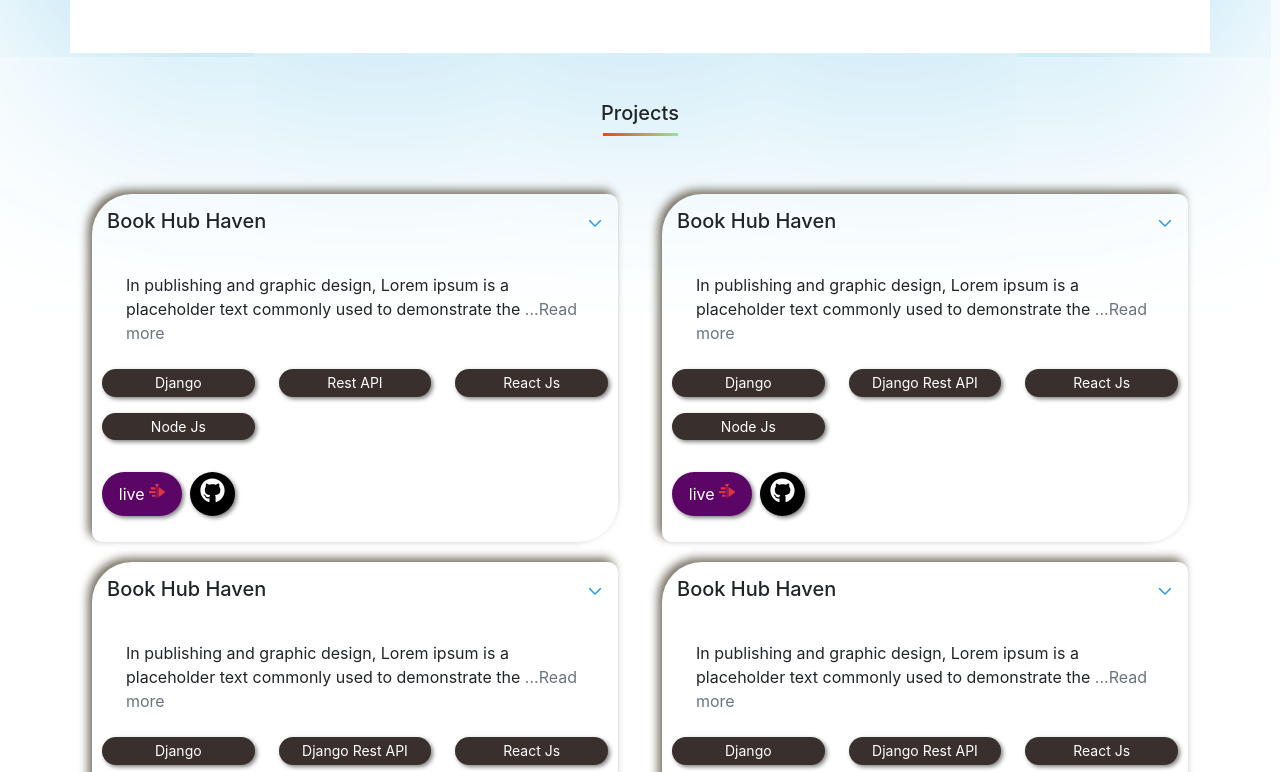
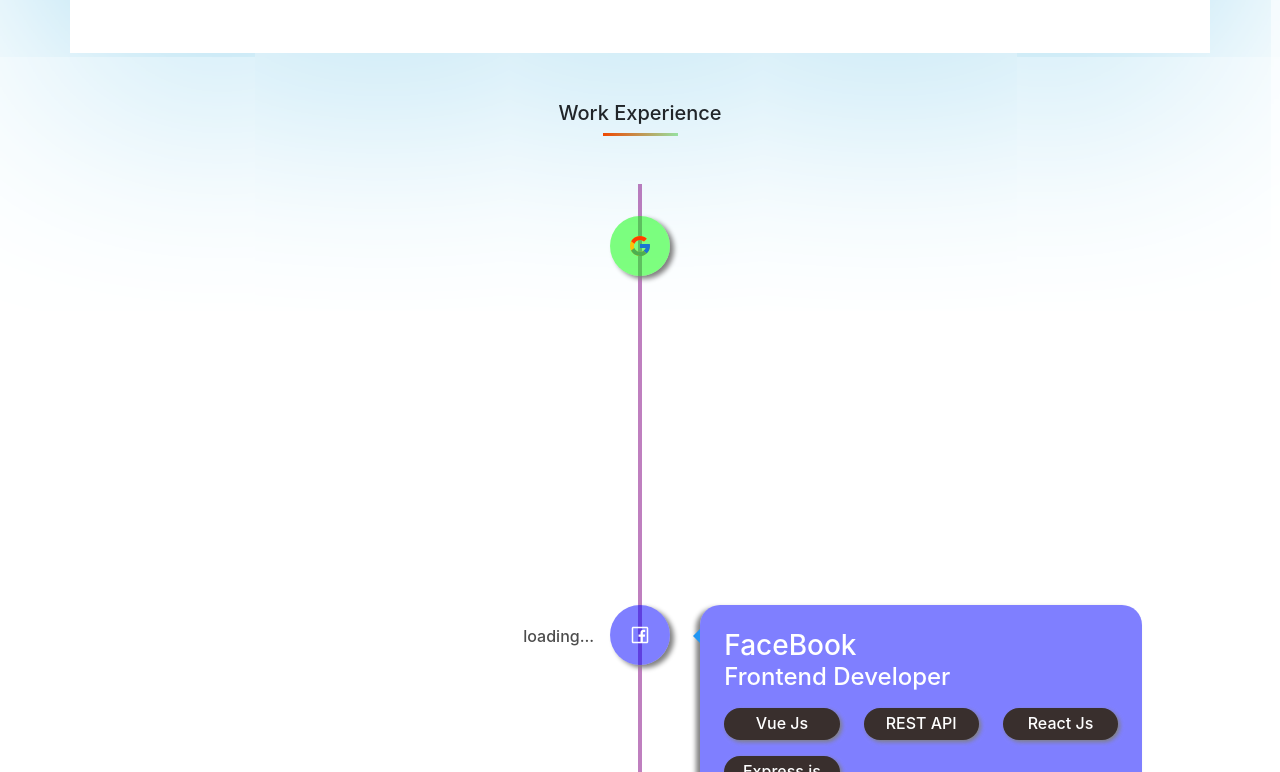
Before and after one commit to SoumenBaral/Portfolio.SB, a React (Create React App) app: page / in a window 1280 px wide. Shown: the part 1468-2240 px from the top of the page. Built offline with nearby package versions, Linux system fonts and the light colour scheme.

Commit message:
work experiance done

```diff
--- a/src/App.js
+++ b/src/App.js
@@ -10,8 +10,9 @@ function App() {
       <Sidebar/>
       <About/>
       <TechStack/>
+      <WorkExp/>
       <Projects/>
-      <WorkExp/>
+
     </div>
   );
 }
--- a/src/Components/WorkExp/WorkExp.css
+++ b/src/Components/WorkExp/WorkExp.css
@@ -0,0 +1,3 @@
+.date{
+    color: black;
+}
--- a/src/Components/WorkExp/WorkExp.js
+++ b/src/Components/WorkExp/WorkExp.js
@@ -2,6 +2,11 @@ import React from 'react';
 import { VerticalTimeline, VerticalTimelineElement }  from 'react-vertical-timeline-component';
 import 'react-vertical-timeline-component/style.min.css';
 import { FcGoogle } from "react-icons/fc";
+import { LiaFacebookSquare } from "react-icons/lia";
+import { TfiYoutube } from "react-icons/tfi";
+import { CgMail } from "react-icons/cg";
+import './WorkExp.css'
+
 const WorkExp = () => {
     const data = [
         {
@@ -15,7 +20,7 @@ const WorkExp = () => {
                     name:"Django"
                 },
                 {
-                    name:"Django REST API"
+                    name:" REST API"
                 },
                 {
                     name:"React Js"
@@ -32,12 +37,13 @@ const WorkExp = () => {
             position: "Frontend Developer",
             description : " As a full-stack developer specializing in Django, Django Rest Framework, and React.js, you are well-equipped to contribute to the entire web development process",
             date:"loading...",
+            icon:<LiaFacebookSquare size={35}/>,
             techSkills:[
                 {
                     name:"Vue Js"
                 },
                 {
-                    name:"Django REST API"
+                    name:"REST API"
                 },
                 {
                     name:"React Js"
@@ -54,6 +60,7 @@ const WorkExp = () => {
             position: "Full Stack Developer",
             description : " As a full-stack developer specializing in Django, Django Rest Framework, and React.js, you are well-equipped to contribute to the entire web development process",
             date:"loading...",
+            icon:<TfiYoutube/>,
             techSkills:[
                 {
                     name:"Django"
@@ -76,6 +83,7 @@ const WorkExp = () => {
             position: "FrontEnd Developer",
             description : " As a full-stack developer specializing in Django, Django Rest Framework, and React.js, you are well-equipped to contribute to the entire web development process",
             date:"loading...",
+            icon:<CgMail/>,
             techSkills:[
                 {
                     name:"Django"
@@ -95,32 +103,47 @@ const WorkExp = () => {
         },
     ]
     const colors = [
-        "rgba(255, 0, 0, 0.4)",
+        "rgba(0, 255, 0, 0.5)",
+        // "rgba(255, 0, 0, 0.4)",
         " rgba(0, 0, 255, 0.5)",
-        "rgba(0, 255, 0, 0.5)",
+        "rgba(255, 0, 0, 0.7)",
         "rgba(128, 0, 128, 0.5)"
     ]
     return (
-        <div className='container'>
-             <div className='section-title container mb-5'>
+        <div className='container '>
+             <div className='section-title container my-5'>
                 <h5>Work Experience</h5>
                 <span className='line'></span>
             </div>
-            <VerticalTimeline>
+            <VerticalTimeline lineColor={ "rgba(128, 0, 128, 0.5)" }>
                 {data.map((item,index)=>(
 
                     <VerticalTimelineElement
                         className="vertical-timeline-element--work"
-                        contentStyle={{ background: colors[index], color: '#fff' }}
+                        contentStyle={{ background: colors[index], color: '#fff', boxShadow:"-4px 3px 5px gray", borderRadius: "20px"}}
                         contentArrowStyle={{ borderRight: '7px solid  rgb(33, 150, 243)' }}
-                        date="2011 - present"
-                        iconStyle={{ background: colors[index], color: '#fff' ,boxShadow:"4px 3px 5px gray" }}
+                        date={item.date}
+                        dateClassName={ 'date' }
+                        iconStyle={{ background: colors[index], color: '#fff' ,boxShadow:"4px 3px 5px gray" ,fontSize:'40px'}}
                         icon={item?.icon}
                     >
-                        <h3 className="vertical-timeline-element-title">Creative Director</h3>
-                        <h4 className="vertical-timeline-element-subtitle">Miami, FL</h4>
+                        <h3 className="vertical-timeline-element-title">{item.companyName}</h3>
+                        <h4 className="vertical-timeline-element-subtitle">{item.position}</h4>
+            <div className="row">
+                {
+                    item.techSkills&&item.techSkills.map((tech,index)=>(
+                        <div className='col-xl-4 col-lg-4 col-md-6 col-sm-12'>
+                           <div className='techUsed'>
+                           <p>{tech.name}</p>
+                           </div>
+
+                        </div>
+                    ))
+                }
+
+            </div>
                         <p>
-                        Creative Direction, User Experience, Visual Design, Project Management, Team Leading
+                        {item.description}
                         </p>
                     </VerticalTimelineElement>
 
```
